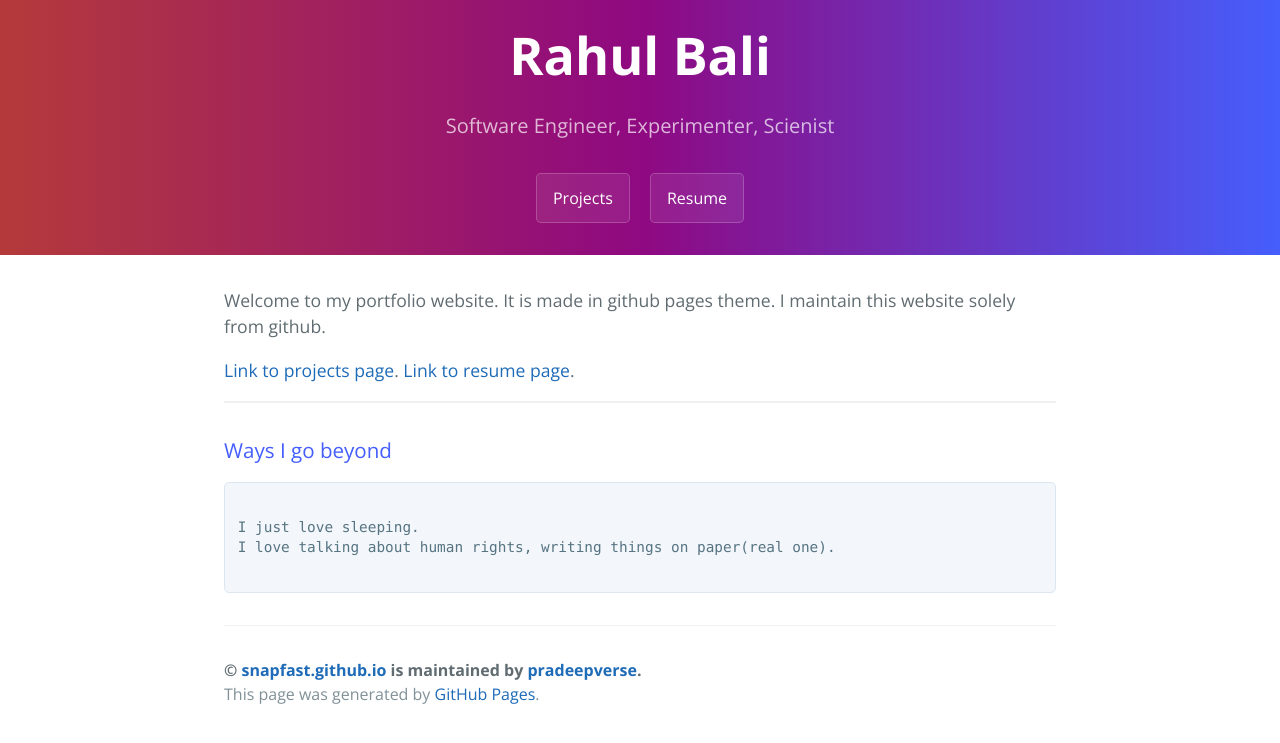
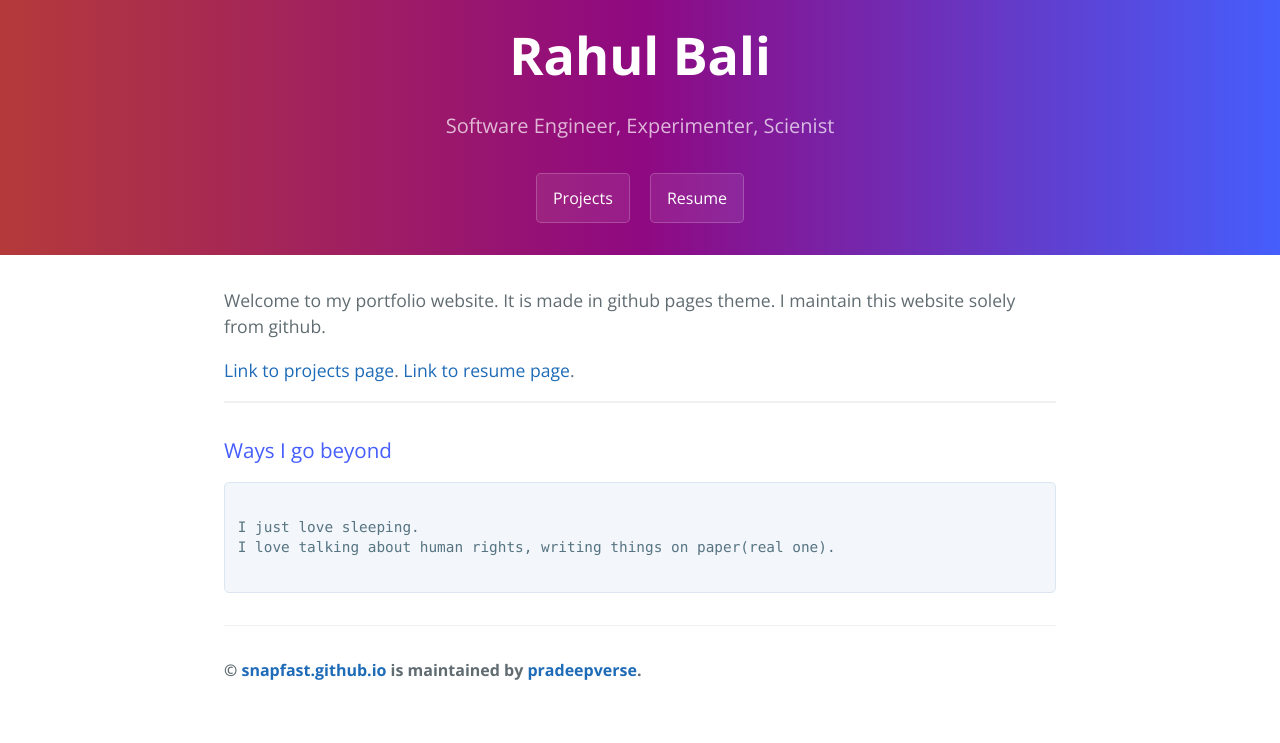
Before and after one commit to pradeepverse/snapfast.github.io, a Jekyll site: the page built from index.md, in a window 1280 px wide. Shown: the top 743 px of the page. Built offline with Jekyll 4.4.1, drawn with Linux system fonts in a browser that asks for light colours.

Commit message:
Update default.html

```diff
--- a/_layouts/default.html
+++ b/_layouts/default.html
@@ -43,7 +43,7 @@
 
       <footer class="site-footer">
         <span class="site-footer-owner">&copy; <a href="{{ site.github.repository_url }}">{{ site.github.repository_name }}</a> is maintained by <a href="{{ site.github.owner_url }}">{{ site.github.owner_name }}</a>.</span>
-        <span class="site-footer-credits">This page was generated by <a href="https://pages.github.com">GitHub Pages</a>.</span>
+        <!-- span class="site-footer-credits">This page was generated by <a href="https://pages.github.com">GitHub Pages</a>.</span -->
       </footer>
     </main>
   </body>
```
